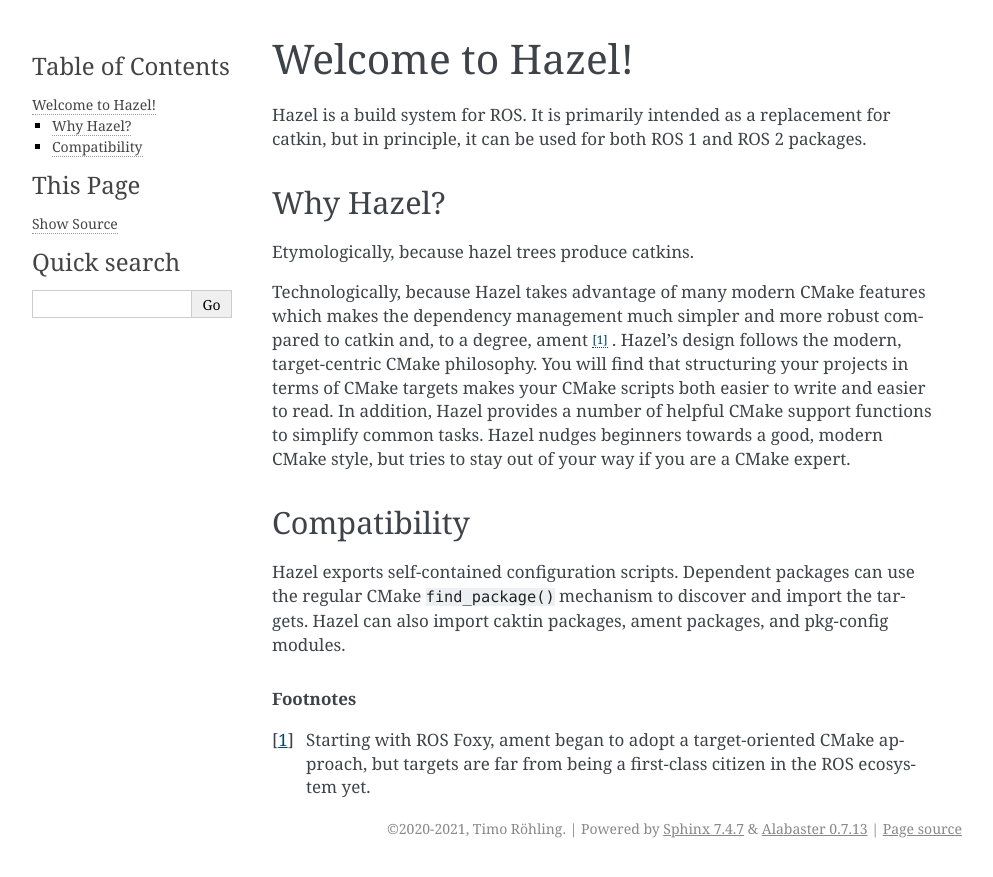
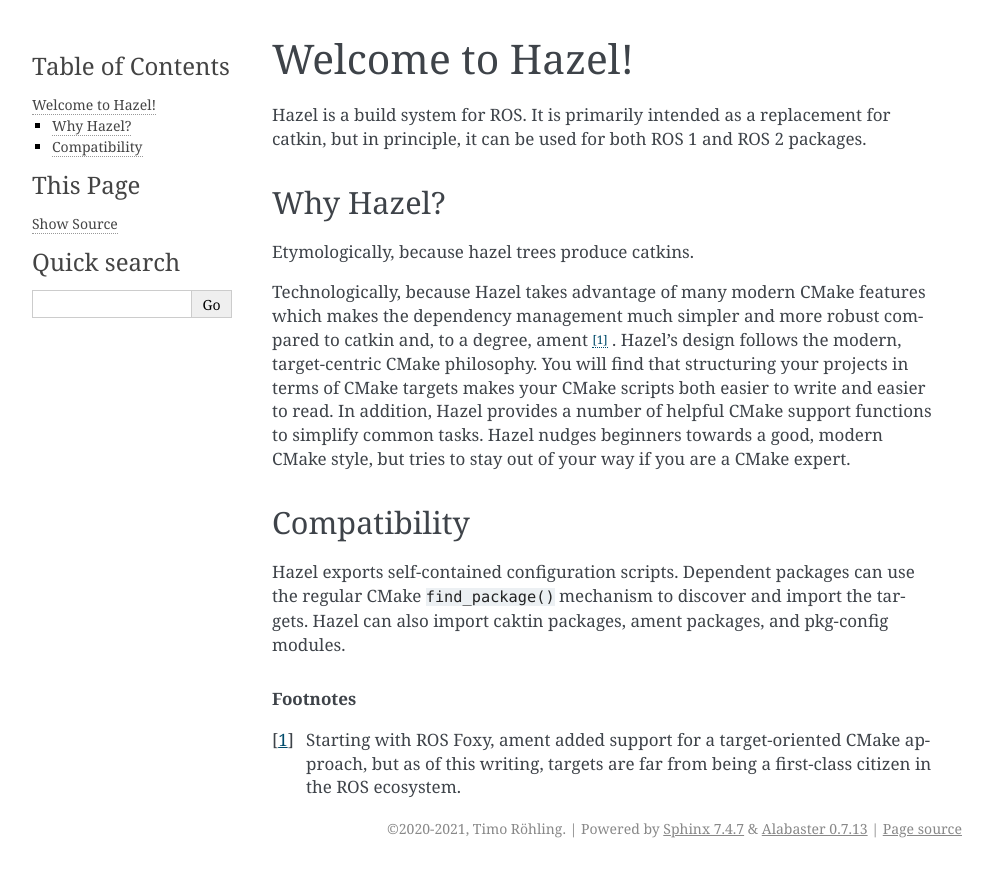
Before and after one commit to roehling/catkin-ng, a Sphinx documentation site: the page built from hazel/docs/index.rst, in a window 1280 px wide. Shown: the top 877 px of the page, without its empty margins (148-1141 px from the left). Built offline with Sphinx 7.4.7, drawn with Linux system fonts in a browser that asks for light colours.

Commit message:
small changes

```diff
--- a/hazel/docs/command/hazel_package.rst
+++ b/hazel/docs/command/hazel_package.rst
@@ -91,7 +91,7 @@ The following options are available:
     The ``DEPENDS`` option accepts a list of all packages which need to be
     found and their targets imported for your exported targets to work. You can
     also request a particular version and/or package components just as you
-    would with the :cmake:command:`find_package` command, e.g. ``"Boost 1.70
+    would with the :cmake:command:`find_package` command, e.g. ``"Boost
     COMPONENTS system"``. In that case, you must also use quotes to protect the
     whitespaces in the dependency string.
 
--- a/hazel/docs/command/hazel_python_setup.rst
+++ b/hazel/docs/command/hazel_python_setup.rst
@@ -56,6 +56,6 @@ your Python packages are in the ``src`` subdirectory, a minimal working
     )
 
 Hazel also supports ``setup.cfg`` configuration files. However, Hazel does not
-support `PEP 517`_ style builds, i.e. packages without ``setup.py``.
+support `PEP 517`_ style builds, i.e., packages without ``setup.py``.
 
 .. _PEP 517: https://www.python.org/dev/peps/pep-0517/
--- a/hazel/docs/index.rst
+++ b/hazel/docs/index.rst
@@ -46,9 +46,9 @@ modules.
 .. rubric:: Footnotes
 
 .. [#f1]
-    Starting with ROS Foxy, ament began to adopt a target-oriented CMake
-    approach, but targets are far from being a first-class citizen in the ROS
-    ecosystem yet.
+    Starting with ROS Foxy, ament added support for a target-oriented CMake
+    approach, but as of this writing, targets are far from being a first-class
+    citizen in the ROS ecosystem.
 
 .. toctree::
     :maxdepth: 2
```
